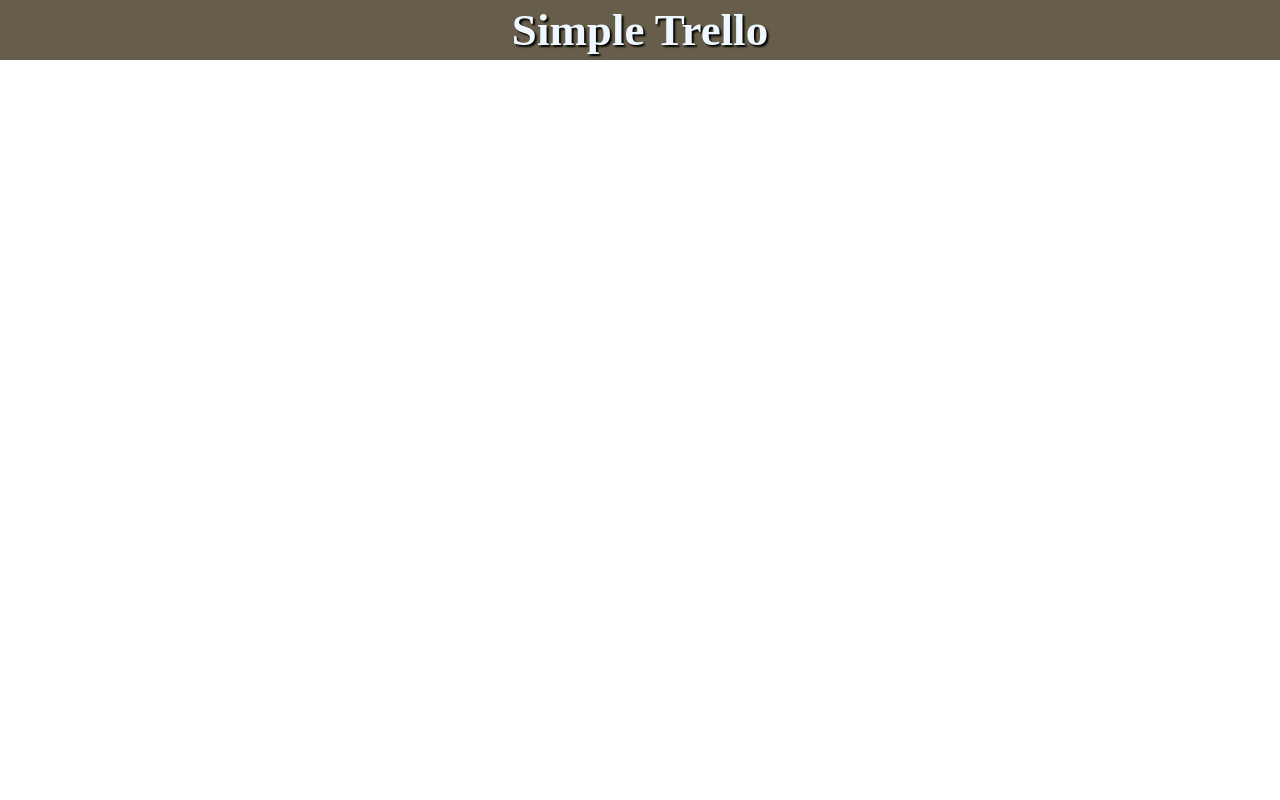
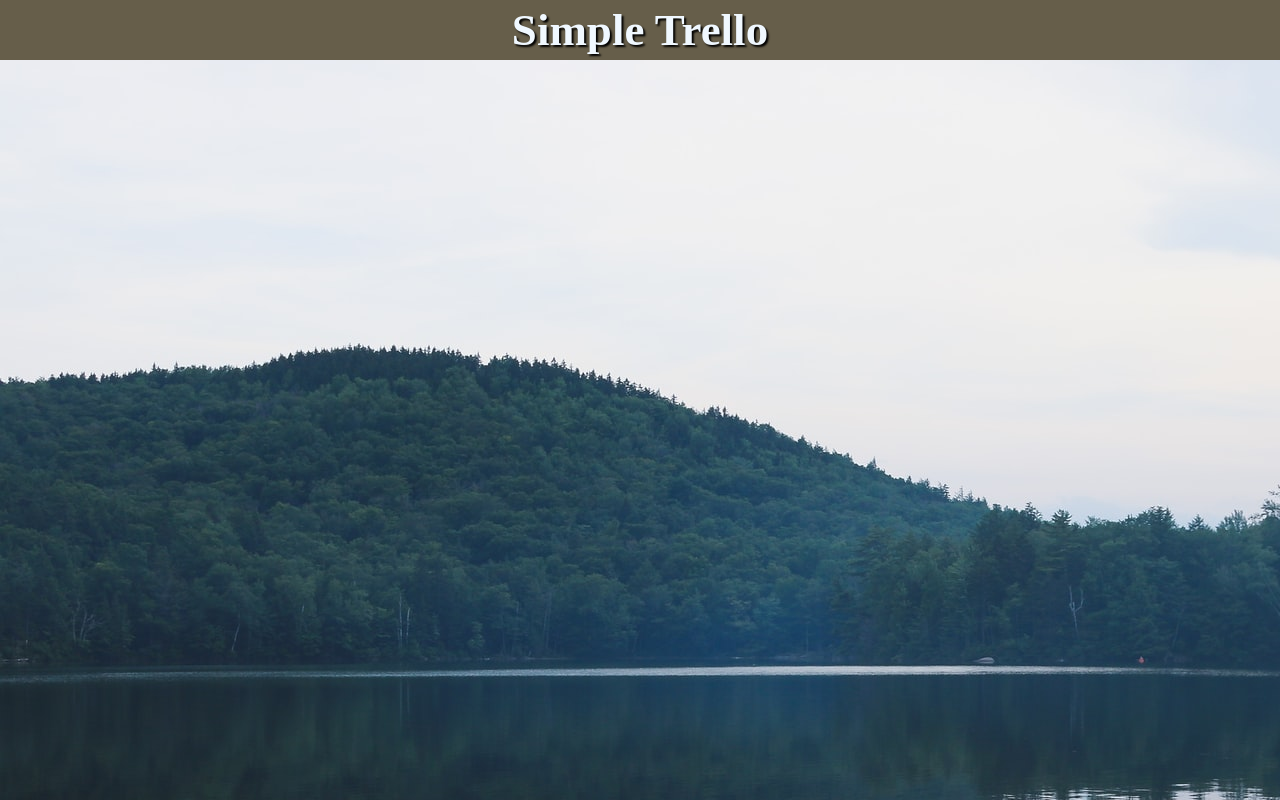
Before and after one commit to budou114/react-trello-app, a React (Create React App) app: page / in a window 1280 px wide. Built offline with nearby package versions, Linux system fonts and the light colour scheme.

Commit message:
背景のデザインを追加

```diff
--- a/src/App.js
+++ b/src/App.js
@@ -2,7 +2,7 @@
 
 function App() {
   return (
-    <div>
+    <div className="app">
       <Header />
     </div>
   );
--- a/src/index.css
+++ b/src/index.css
@@ -17,3 +17,9 @@
   margin-bottom: 50px;
   background-color: rgb(102, 94, 74);
 }
+
+.app {
+  background: url(../src/images/mountain.jpg);
+  background-repeat: no-repeat;
+  height: 100vh;
+}
```
Also changed, not shown: src/images/mountain.jpg (added).
